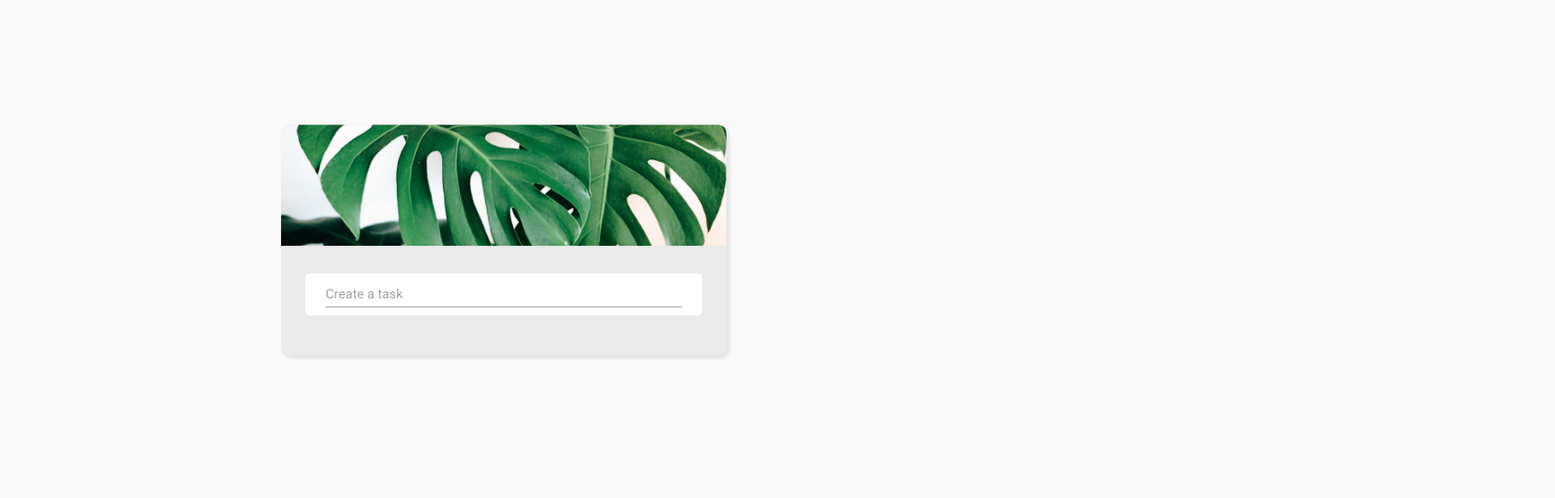
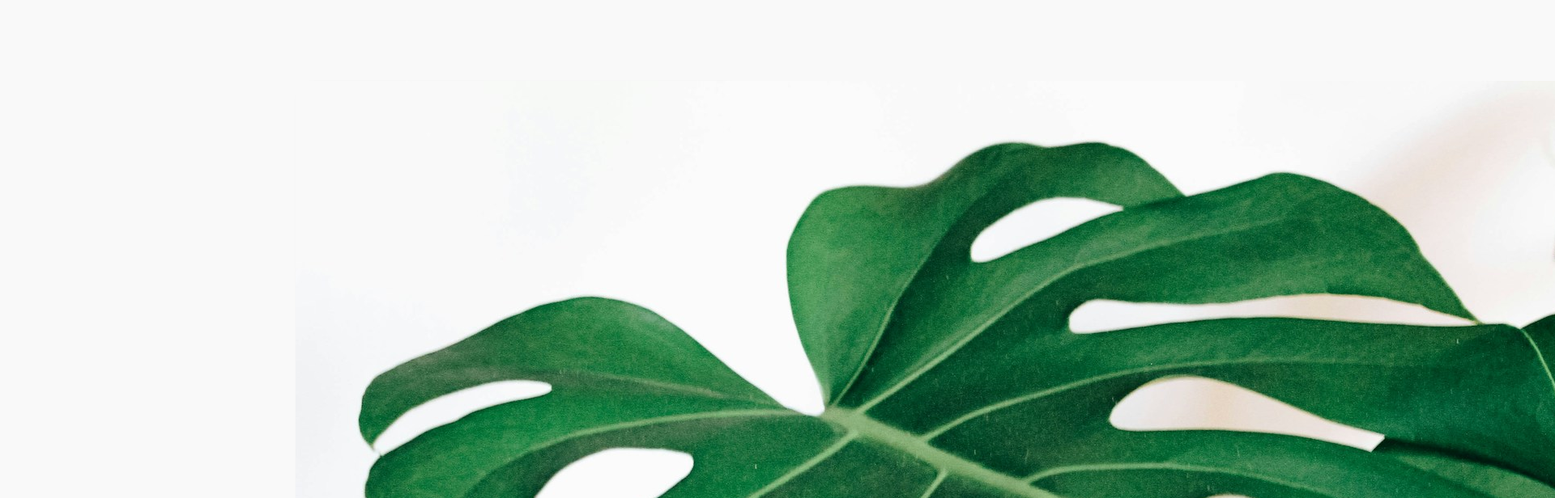
Before and after one commit to evangelenesiyin/to-do-list, a React (Vite) app: page /todo in a window 1280 px wide. Shown: the top 616 px of the page at 81% size, 1920 px wide, since content can reach past the window. Built offline with nearby package versions, Linux system fonts and the light colour scheme.

Commit message:
fix: amend alignment for todo page and landing page

```diff
--- a/src/App.css
+++ b/src/App.css
@@ -5,18 +5,14 @@ h1 {
 body {
     font-family: 'Roboto', sans-serif;
     font-size: 15px;
-    max-width: 650px;
     background-color: #f9f9f9;
 }
 
 .landing-page {
     width: 650px;
     height: 450px;
-    position: fixed;
-    top: 30%;
-    left: 40%;
-    transform: translate(-25%, -25%);
     display: flex;
+    margin: 150px auto;
     border-radius: 10px;
     background-color: #fff;
     box-shadow: 3px 3px 5px rgba(0, 0, 0, 0.1);
@@ -53,17 +49,15 @@ body {
 .todo-page {
     width: 550px;
     height: auto;
-    position: fixed;
-    top: 30%;
-    left: 40%;
-    transform: translate(-30%, -30%);
-    border-radius: 10px;
-    background-color: #eaeaea;
+    display: block;
+    margin: 100px auto;
+    border-radius: 20px;
+    background-color: #fff;
     box-shadow: 3px 3px 5px rgba(0, 0, 0, 0.1);
 }
 
 .todo-section {
-    padding: 30px;
+    padding: 10px 30px 20px 30px;
 }
 
 .todo-item {
@@ -71,17 +65,18 @@ body {
     align-items: center;
     margin-top: 8px;
     padding: 10px 20px 10px 15px;
-    border-radius: 5px;
-    background-color: #fff;
+    border-radius: 20px;
+    background-color: rgb(244, 249, 238);
+}
+
+.todo-item:hover {
+    background-color: rgb(229, 234, 222);
 }
 
 .todo-input {
-    width: 460px;
     display: flex;
     justify-content: center;
-    background-color: #fff;
-    padding: 10px 15px;
-    border-radius: 5px;
+    padding: 15px;
     margin-bottom: 20px;
 }
 
@@ -99,7 +94,7 @@ body {
 }
 
 .todo-edit:hover, .todo-delete:hover {
-    background-color: rgb(238, 238, 238);
+    background-color: #fff;
     padding: 5px;
     border-radius: 50px;
 }
@@ -117,9 +112,18 @@ body {
     margin-right: 70px;
 }
 
-.banner-image {
-    width: 550px;
-    height: 150px;
-    object-fit: cover;
-    border-radius: 10px 10px 0 0;
+.filter-section {
+    text-align: center;
+    padding-bottom: 20px;
 }
+
+.filter-buttons {
+    margin: 0 10px;
+}
+.filter-buttons:not(:active) {
+    color: rgb(190, 190, 190);
+}
+
+.filter-buttons:hover {
+    color: rgb(155, 155, 155)
+}
```
